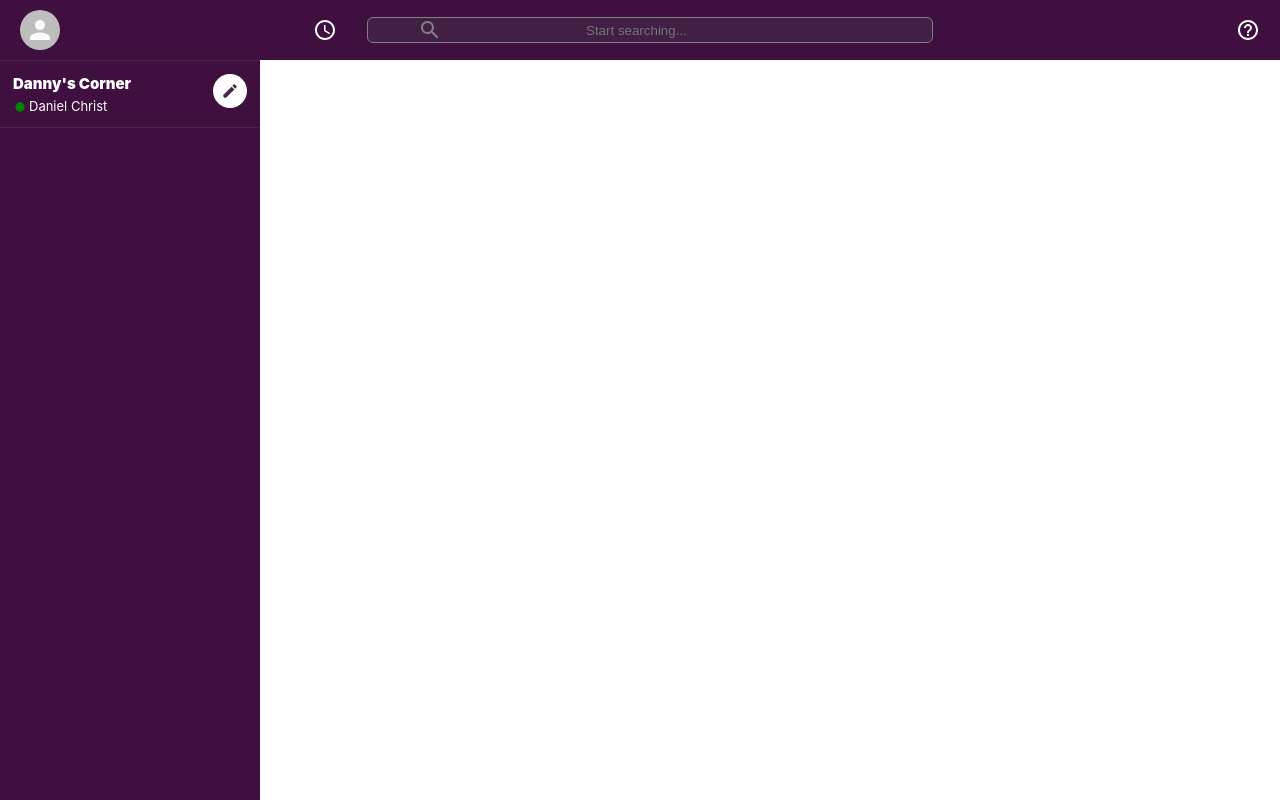
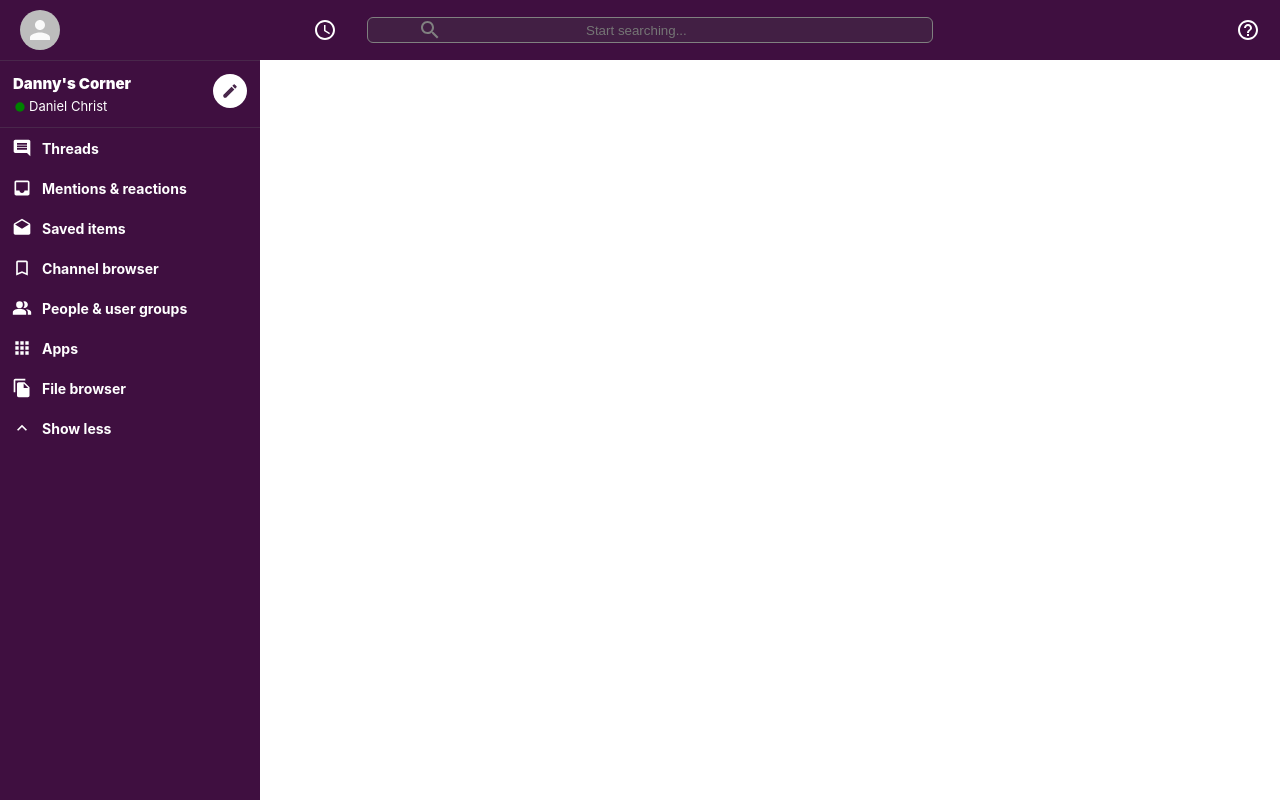
Before and after one commit to dannychrist/messaging-app-mini-project, a React (Create React App) app: page / in a window 1280 px wide. Built offline with nearby package versions, Linux system fonts and the light colour scheme.

Commit message:
new changes

```diff
--- a/src/components/Sidebar.js
+++ b/src/components/Sidebar.js
@@ -3,6 +3,16 @@ import styled from 'styled-components';
 
 import { FiberManualRecord as FiberManualRecordIcon } from '@material-ui/icons';
 import { Create as CreateIcon } from '@material-ui/icons';
+import { InsertComment as InsertCommentIcon } from '@material-ui/icons';
+import { Inbox as InboxIcon } from '@material-ui/icons';
+import { Drafts as DraftsIcon } from '@material-ui/icons';
+import { BookmarkBorder as BookmarkBorderIcon } from '@material-ui/icons';
+import { PeopleAlt as PeopleAltIcon } from '@material-ui/icons';
+import { Apps as AppsIcon } from '@material-ui/icons';
+import { FileCopy as FileCopyIcon } from '@material-ui/icons';
+import { ExpandLess as ExpandLessIcon } from '@material-ui/icons';
+
+import SidebarOption from './SidebarOption';
 
 const Sidebar = () => {
   return (
@@ -17,6 +27,15 @@ const Sidebar = () => {
         </SidebarInfo>
         <CreateIcon />
       </SidebarHeader>
+
+      <SidebarOption Icon={InsertCommentIcon} title='Threads' />
+      <SidebarOption Icon={InboxIcon} title='Mentions & reactions' />
+      <SidebarOption Icon={DraftsIcon} title='Saved items' />
+      <SidebarOption Icon={BookmarkBorderIcon} title='Channel browser' />
+      <SidebarOption Icon={PeopleAltIcon} title='People & user groups' />
+      <SidebarOption Icon={AppsIcon} title='Apps' />
+      <SidebarOption Icon={FileCopyIcon} title='File browser' />
+      <SidebarOption Icon={ExpandLessIcon} title='Show less' />
     </SidebarContainer>
   );
 };
--- a/src/components/SidebarOption.js
+++ b/src/components/SidebarOption.js
@@ -1,16 +1,34 @@
-import React from 'react'
+import React from 'react';
 import styled from 'styled-components';
 
-const SidebarOption = () => {
+const SidebarOption = ({ Icon, title }) => {
   return (
     <SidebarOptionContainer>
+      {Icon && <Icon fontSize='small' style={{ padding: '10px' }} />}
+      {Icon ? (
+        <h3>{title}</h3>
+      ) : (
+        <SidebarOptionChannel>
+          <span>#</span> {title}
+        </SidebarOptionChannel>
+      )}
+    </SidebarOptionContainer>
+  );
+};
 
-    </SidebarOptionContainer>
-  )
-}
-
-export default SidebarOption
+export default SidebarOption;
 
 const SidebarOptionContainer = styled.div`
+  display: flex;
+  font-size: 12px;
+  align-items: center;
+  padding-left: 2px;
+  cursor: pointer;
 
+  :hover {
+    opacity: 0.9;
+    background-color: #340e36;
+  }
 `;
+
+const SidebarOptionChannel = styled.div``;
```
